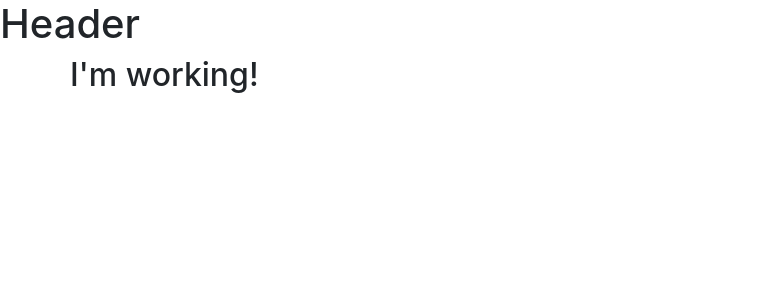
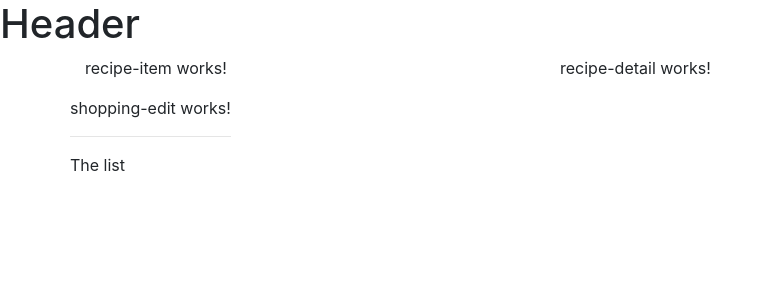
Before and after one commit to witosmartyn/sl, an Angular app: page / in a window 1280 px wide. Shown: the top 300 px of the page, without its empty margins (0-770 px from the left). Built offline with nearby package versions, Linux system fonts and the light colour scheme.

Commit message:
045 Using the Components (include components to each other)

```diff
--- a/src/app/app.component.html
+++ b/src/app/app.component.html
@@ -1,6 +1,9 @@
 <app-header></app-header>
 <div class="container">
   <div class="row">
-    <h2>I'm working!</h2>
+    <div class="col-md-12">
+      <app-recipes></app-recipes>
+      <app-shopping-list></app-shopping-list>
+    </div>
   </div>
 </div>
--- a/src/app/recipes/recipe-list/recipe-list.component.html
+++ b/src/app/recipes/recipe-list/recipe-list.component.html
@@ -1,3 +1 @@
-<p>
-  recipe-list works!
-</p>
+ <app-recipe-item></app-recipe-item>
--- a/src/app/recipes/recipes.component.html
+++ b/src/app/recipes/recipes.component.html
@@ -1,3 +1,8 @@
-<p>
-  recipes works!
-</p>
+<div class="row">
+  <div class="col-md-5">
+    <app-recipe-list></app-recipe-list>
+  </div>
+  <div class="col-md-7">
+    <app-recipe-detail></app-recipe-detail>
+  </div>
+</div>
--- a/src/app/shopping-list/shopping-list.component.html
+++ b/src/app/shopping-list/shopping-list.component.html
@@ -1,3 +1,7 @@
-<p>
-  shopping-list works!
-</p>
+<div class="row">
+  <div class="col-xs-10">
+    <app-shopping-edit></app-shopping-edit>
+    <hr>
+    <p>The  list</p>
+  </div>
+</div>
```
